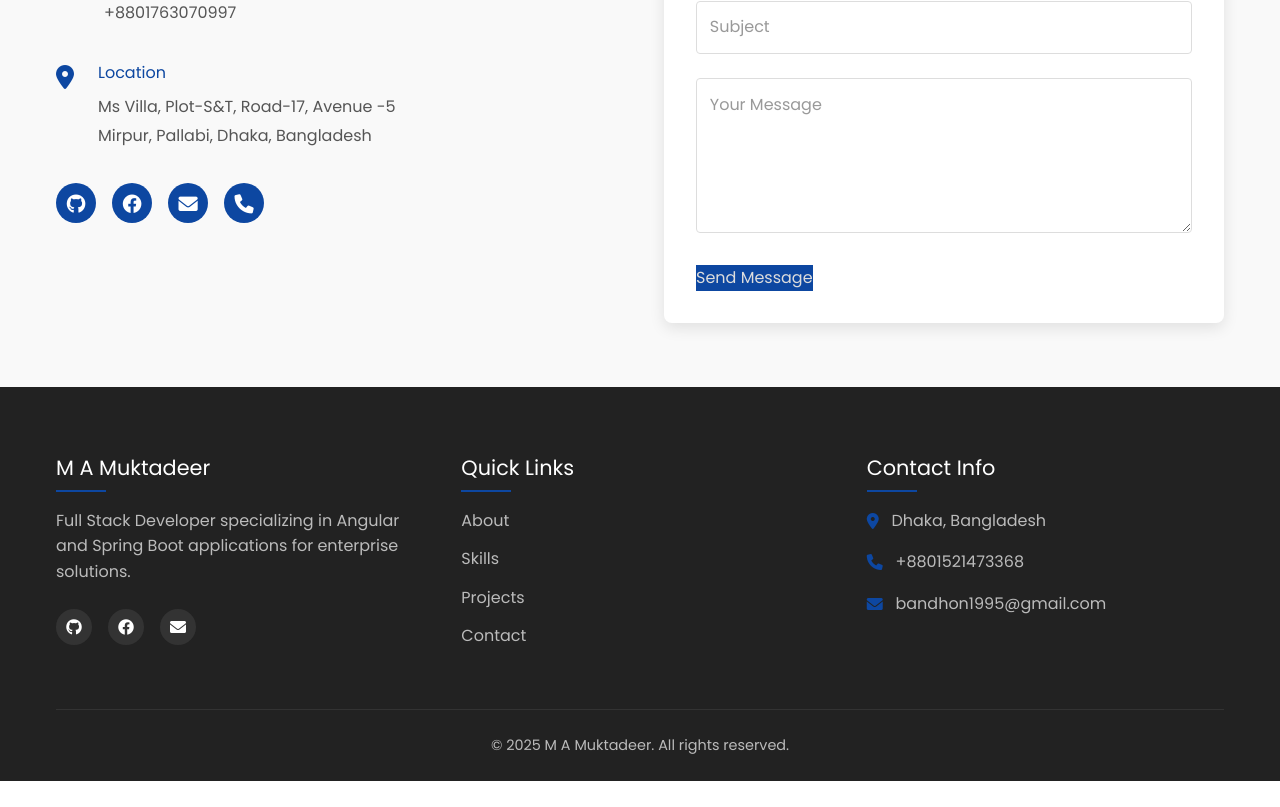
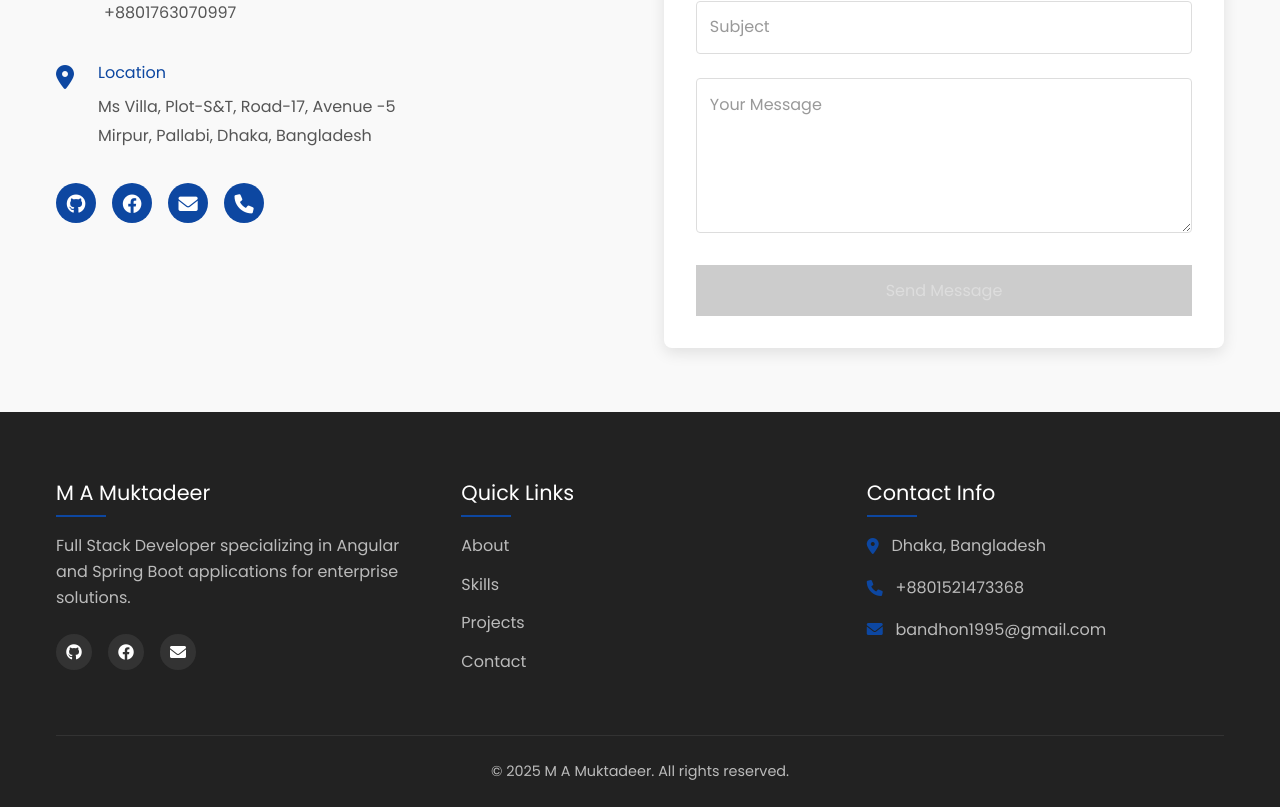
Before and after one commit to ma-muktadeer/muktadeer.cv, an Angular app: page /contact in a window 1280 px wide. Shown: the part 849-1656 px from the top of the page. Before the commit the page ends 1630 px from the top, so only its background shows below. Built offline with nearby package versions, Linux system fonts and the light colour scheme.

Commit message:
excl save done

```diff
--- a/src/app/pages/contact/contact.component.scss
+++ b/src/app/pages/contact/contact.component.scss
@@ -91,23 +91,21 @@
         font-size: 0.8rem;
         margin-top: 0.3rem;
       }
+    }
+
     button {
       width: 100%;
       padding: 0.8rem;
       font-size: 1rem;
       background: var(--primary-color);
+      color: #ddd;
+      cursor: pointer;
 
       &:disabled {
         background: #ccc;
         cursor: not-allowed;
       }
     }
-    }
 
   }
 }
-.btn-primary{
-  background: var(--primary-color) !important;
-  color: #ddd;
-  cursor: pointer;
-}
--- a/src/app/pages/contact/contact.component.ts
+++ b/src/app/pages/contact/contact.component.ts
@@ -35,7 +35,8 @@ export class ContactComponent {
         body.toString(),
         {
           headers: {
-            'Content-Type': 'application/x-www-form-urlencoded'
+            'Content-Type': 'application/x-www-form-urlencoded',
+            'Accept': '*/*'
           },
           responseType: 'text'
         }
```
Lines whose indentation alone changed are shown as unchanged.
